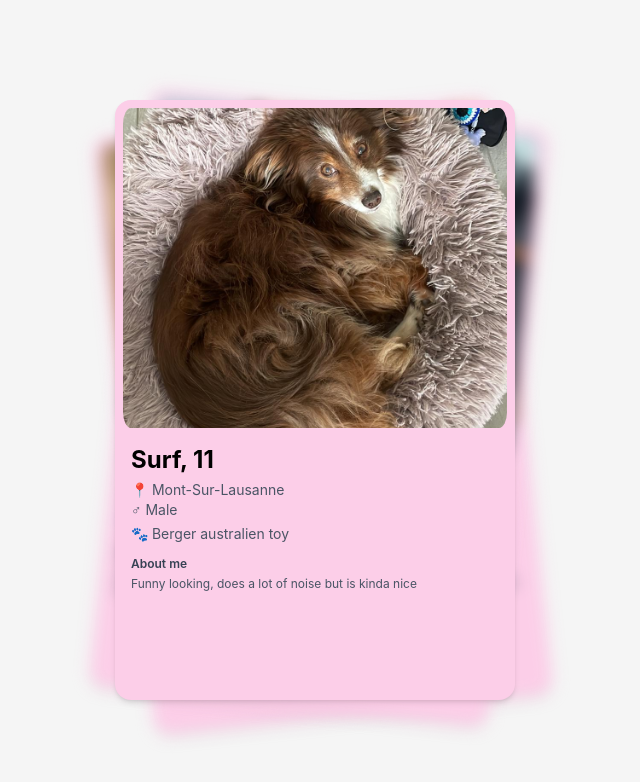
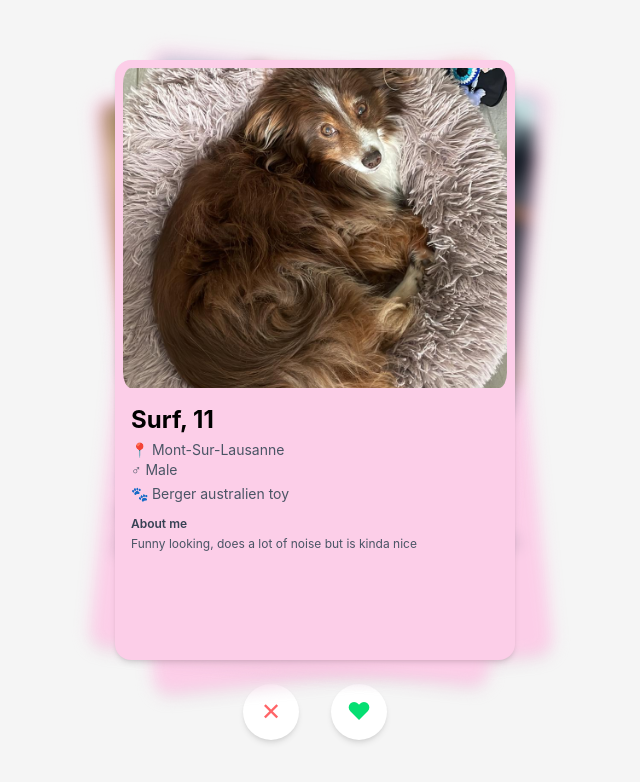
Before and after one commit to transcendance-42/P23_transcendance, a React (Vite) app in the folder frontend/: page /swipes in a window 1280 px wide. Shown: the top 782 px of the page, without its empty margins (325-965 px from the left). Built offline with nearby package versions, Linux system fonts and the light colour scheme; no server answers.

Commit message:
ajouter bouton like and pass

```diff
--- a/frontend/src/api/swipes.js
+++ b/frontend/src/api/swipes.js
@@ -8,7 +8,8 @@ const sendRequestSwipes = async (direction) => {
     }
     const response = await fetch('http://localhost:3000/api/swipes', requestOptions)
     const data = await response.json()
-    console.log(data)
+    if (!response.ok)
+        throw new Error(data.error || 'Swipe failed')
     return data
 }
 export { sendRequestSwipes }
--- a/frontend/src/components/DogCard.jsx
+++ b/frontend/src/components/DogCard.jsx
@@ -15,13 +15,14 @@ const Card = ({ dog, index, total, onSwipe, onMatch }) => {
         return `${rotateRaw.get() +offset}deg`;
     });
     const handleDragEnd = async () => {
-        if (Math.abs(x.get()) > 50)
-        {
+      if (Math.abs(x.get()) > 50) {
         const direction = x.get() > 0 ? 'right' : 'left'
-            const result = await sendRequestSwipes(direction)
-            console.log(result)
-            if (result?.matched) {
+        try {
+            const data = await sendRequestSwipes(direction)
+            if (data.matched)
                 onMatch()
+        } catch (e) {
+            console.error('Swipe error:', e.message)
         }
         onSwipe()
     }
@@ -83,6 +84,19 @@ const DogCard = ({ onMatch }) => {
   const removeCard = (name) => {
     setDogs(dogs.filter(dog => dog.name !== name))
   }
+
+  const handleButtonSwipe = async (direction) => {
+    const frontDog = dogs[0]
+    try {
+        const data = await sendRequestSwipes(direction)
+        if (data.matched)
+            onMatch()
+    } catch (e) {
+        console.error('Swipe error:', e.message)
+    }
+    removeCard(frontDog.name)
+}
+
 if (dogs.length === 0) {
     return (
         <div className="w-100 h-150 bg-pink-200 rounded-2xl shadow-md flex flex-col items-center justify-center">
@@ -95,6 +109,7 @@ const DogCard = ({ onMatch }) => {
   }
 
 return (
+    <div className="flex flex-col items-center gap-6">
       <div className="relative w-100 h-150">
         {dogs.map((dog, index) => (
           <Card
@@ -102,10 +117,15 @@ const DogCard = ({ onMatch }) => {
               dog={dog}
               index={index}
               total={dogs.length}
-            onSwipe={() =>removeCard(dog.name)}
+              onSwipe={() => removeCard(dog.name)}
               onMatch={onMatch}
           />
         ))}
+      </div>
+      <div className="flex gap-8">
+        <button onClick={() => handleButtonSwipe('left')} className="w-14 h-14 rounded-full bg-white shadow-md text-red-400 text-2xl hover:scale-110 transition-transform">✕</button>
+        <button onClick={() => handleButtonSwipe('right')} className="w-14 h-14 rounded-full bg-white shadow-md text-green-400 text-2xl hover:scale-110 transition-transform">♥</button>
+      </div>
     </div>
   )
 }
```
Lines whose indentation alone changed are shown as unchanged.
